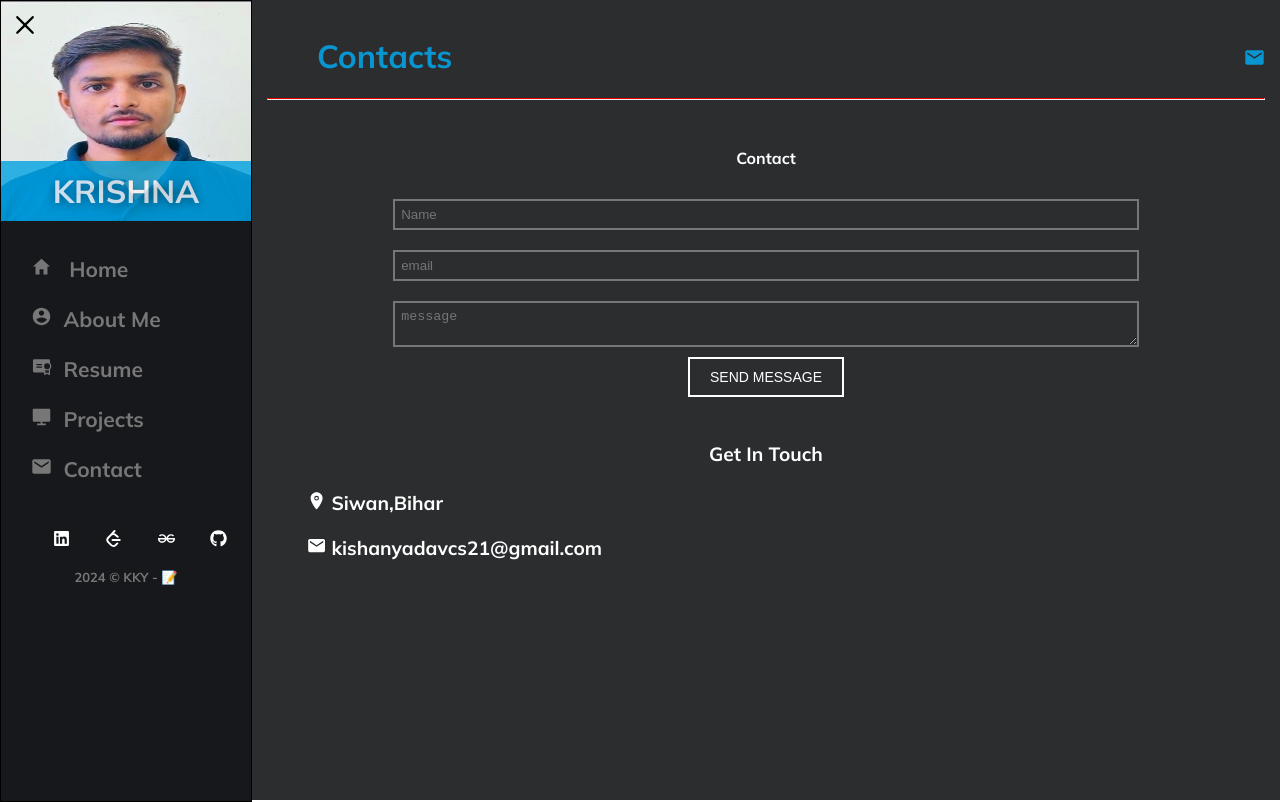
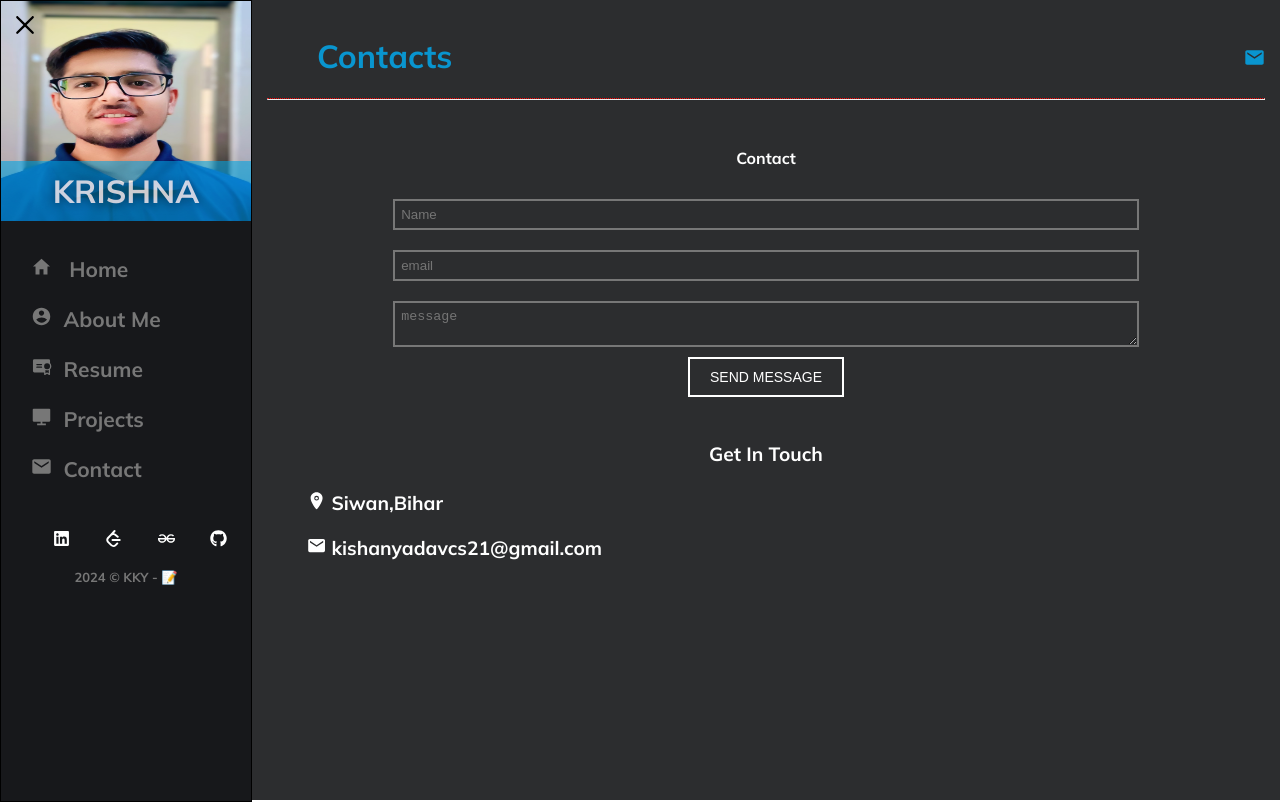
Before and after one commit to kky-ykk/Portfolio, a React (Vite) app: page /Portfolio/contact in a window 1280 px wide. Built offline with nearby package versions, Linux system fonts and the light colour scheme.

Commit message:
profile photo updated

```diff
--- a/src/components/Nav_bar.module.css
+++ b/src/components/Nav_bar.module.css
@@ -48,7 +48,7 @@
     text-transform: uppercase;
     text-shadow: 0 2px 10px rgba(0, 0, 0, 0.5);
     z-index: 1;
-    background-color: #00A3E1;
+    background-color: #00a3e1ba;
     text-align: center;
     font-family: "Mulish", sans-serif;
     font-optical-sizing: auto;
```
Also changed, not shown: src/components/contacts.jsx (+7 -0 lines), src/assets/profile.jpg, src/assets/profile01.jpg (deleted).
